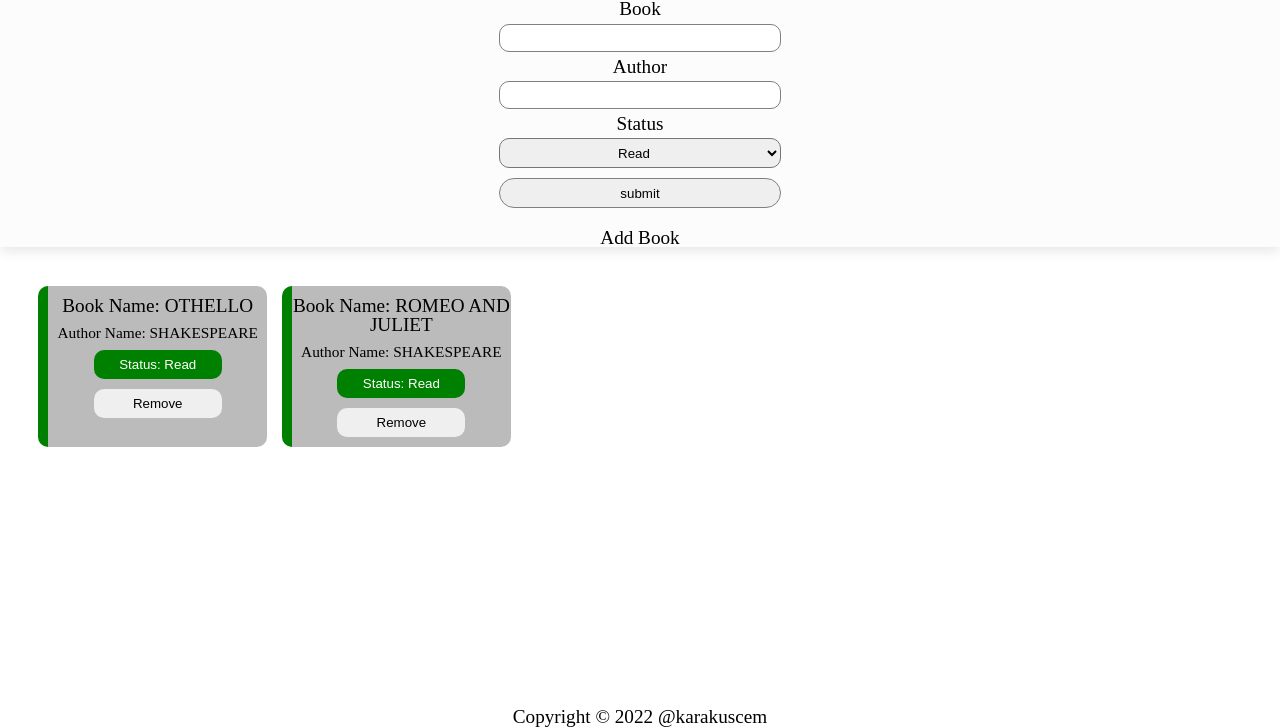
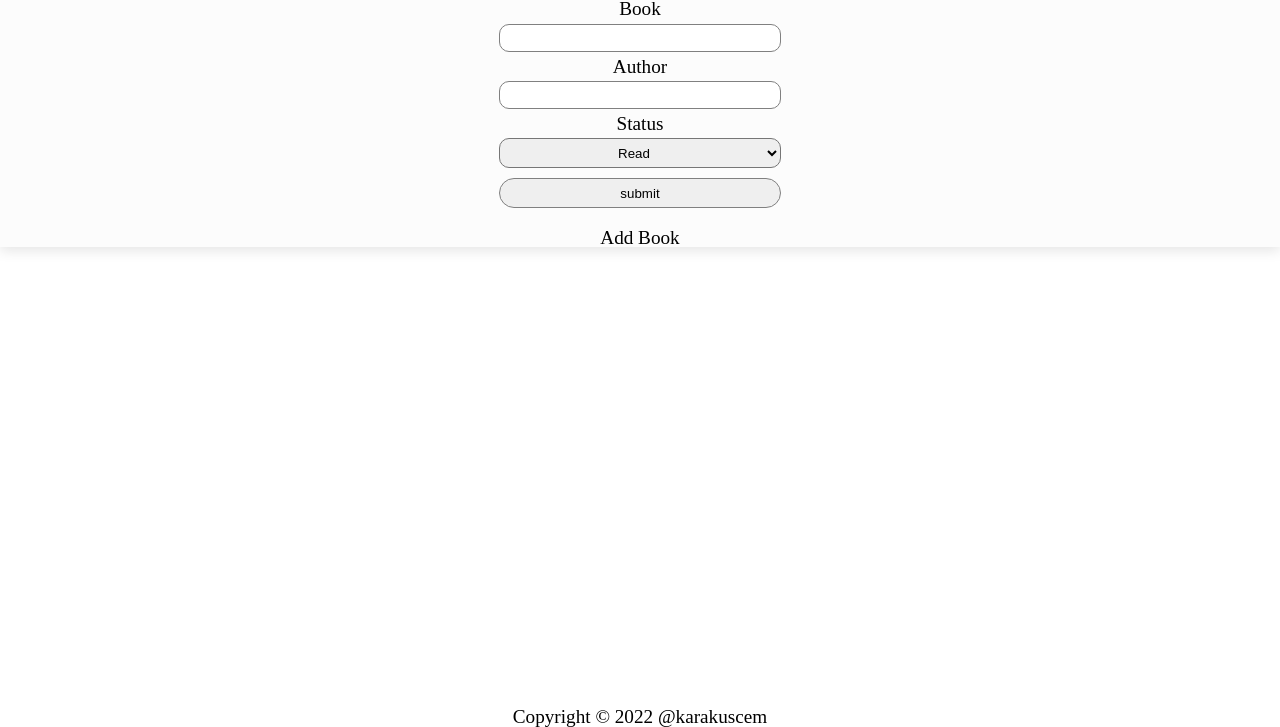
Before and after one commit to karakuscem/Library, a plain HTML site: page index.html in a window 1280 px wide. Shown: the part 74-801 px from the top of the page. Drawn offline with Linux system fonts and the light colour scheme; a web font is replaced by a local one.

Commit message:
little fixes

```diff
--- a/index.html
+++ b/index.html
@@ -38,18 +38,6 @@
 
     <!-- Content -->
     <div class="mainContent" id="cards">
-        <div class="bookCard">
-            <h1 class="bookTitle">Book Name: OTHELLO</h1>
-            <p class="bookAuthor">Author Name: SHAKESPEARE</p>
-            <button class="bookStatus">Status: Read</button>
-            <button class="remove">Remove</button>
-        </div>
-        <div class="bookCard">
-            <h1 class="bookTitle">Book Name: ROMEO AND JULIET</h1>
-            <p class="bookAuthor">Author Name: SHAKESPEARE</p>
-            <button class="bookStatus">Status: Read</button>
-            <button class="remove">Remove</button>
-        </div>
     </div>
 
     <!-- Footbar -->
```
